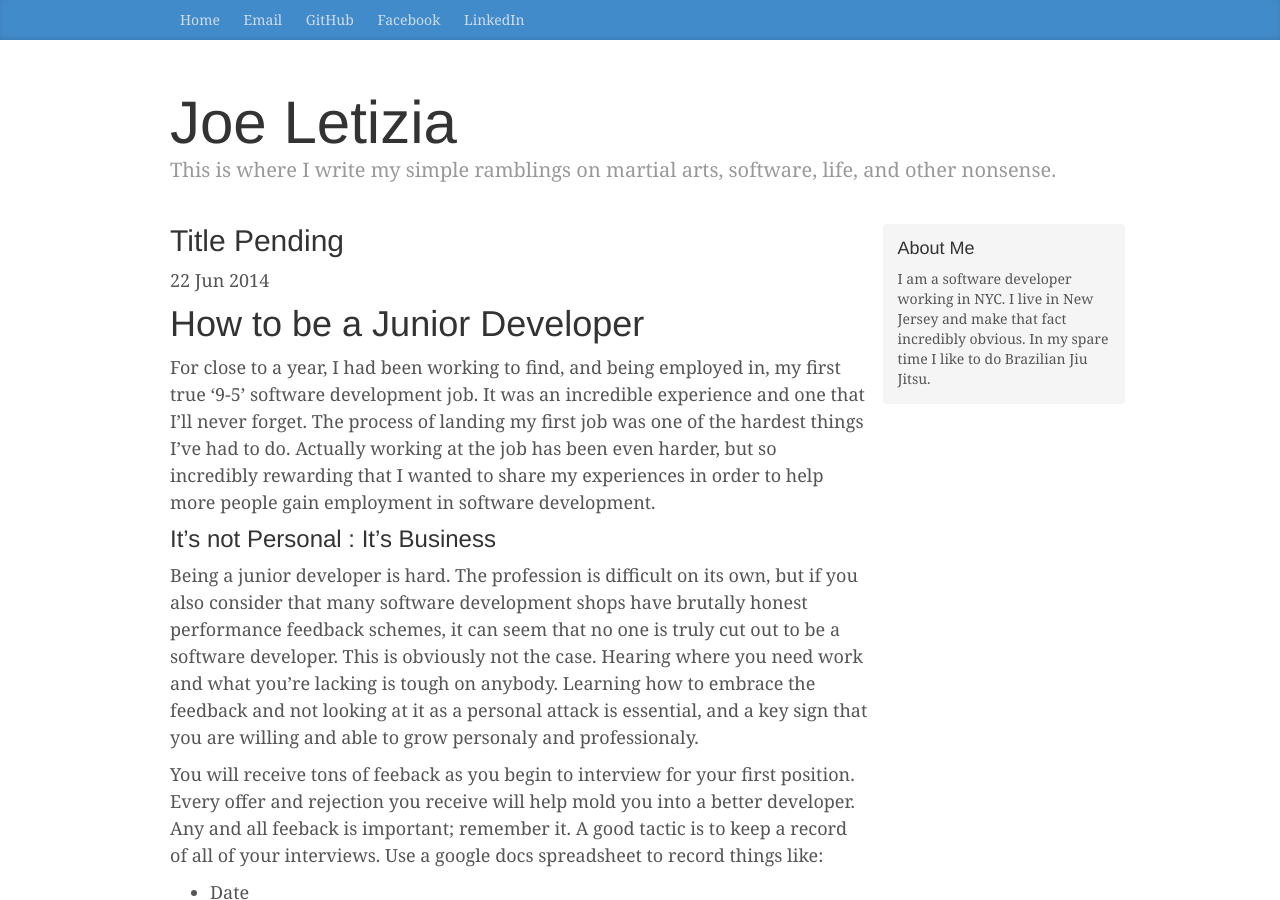
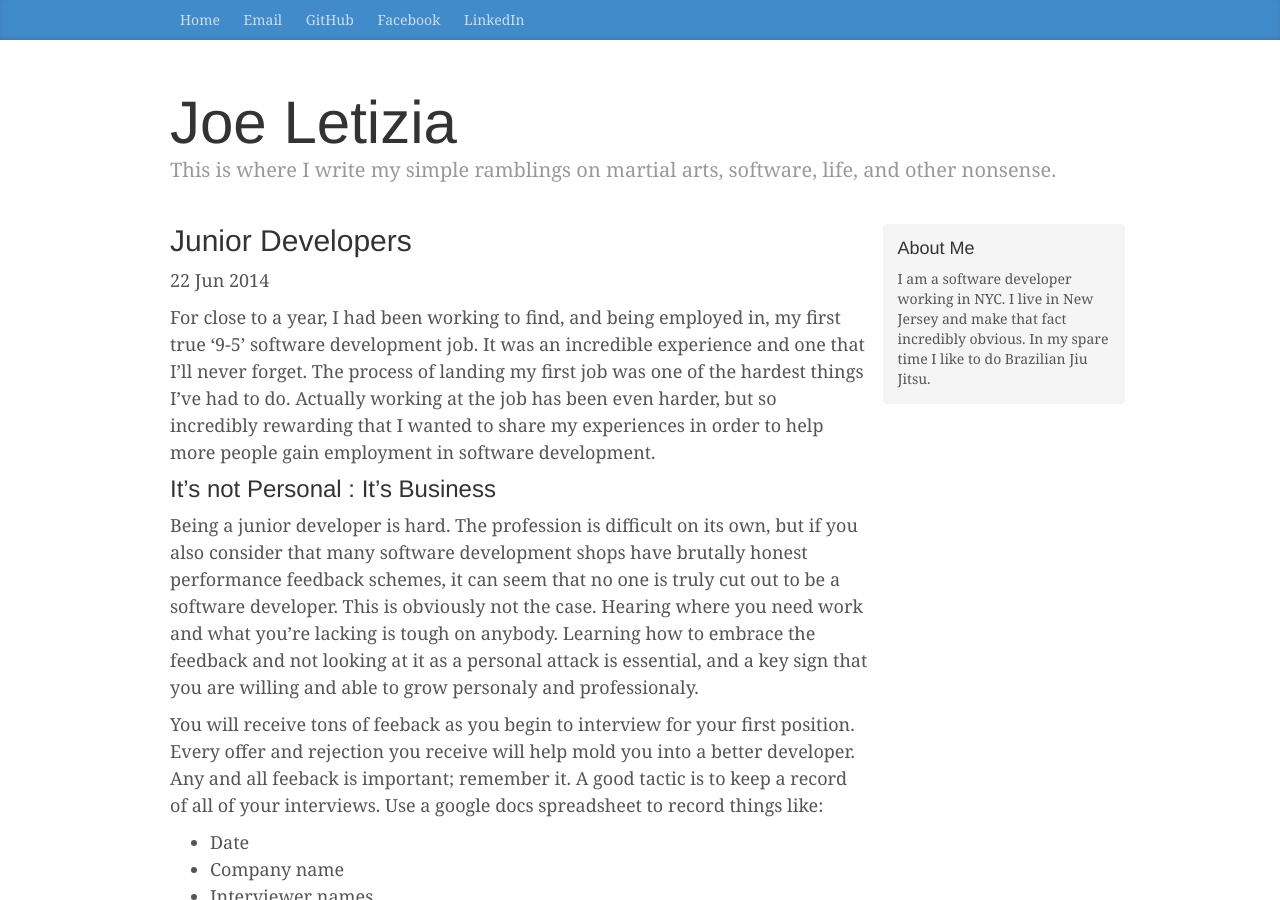
Before and after one commit to joeletizia/joeletizia.github.io, a Jekyll site: the page built from _posts/2014-06-22-junior-dev.md, in a window 1280 px wide and 900 px high. Built offline with Jekyll 4.4.1, drawn with Linux system fonts in a browser that asks for light colours; Markdown is read by kramdown in place of the engine named in the settings; comment, search, counter and statistics services are not loaded.

Commit message:
Change title

```diff
--- a/_posts/2014-06-22-junior-dev.md
+++ b/_posts/2014-06-22-junior-dev.md
@@ -1,12 +1,10 @@
 ---
 layout: post
 # TODO fix title
-title:  "Title Pending"
+title:  "Junior Developers"
 date:   2014-06-22 09:00:00
 categories: jekyll update
 ---
-# How to be a Junior Developer
-
 For close to a year, I had been working to find, and being employed in, my first true '9-5' software development job. It was an incredible experience and one that I'll never forget. The process of landing my first job was one of the hardest things I've had to do. Actually working at the job has been even harder, but so incredibly rewarding that I wanted to share my experiences in order to help more people gain employment in software development.
 
 ### It's not Personal : It's Business
```
